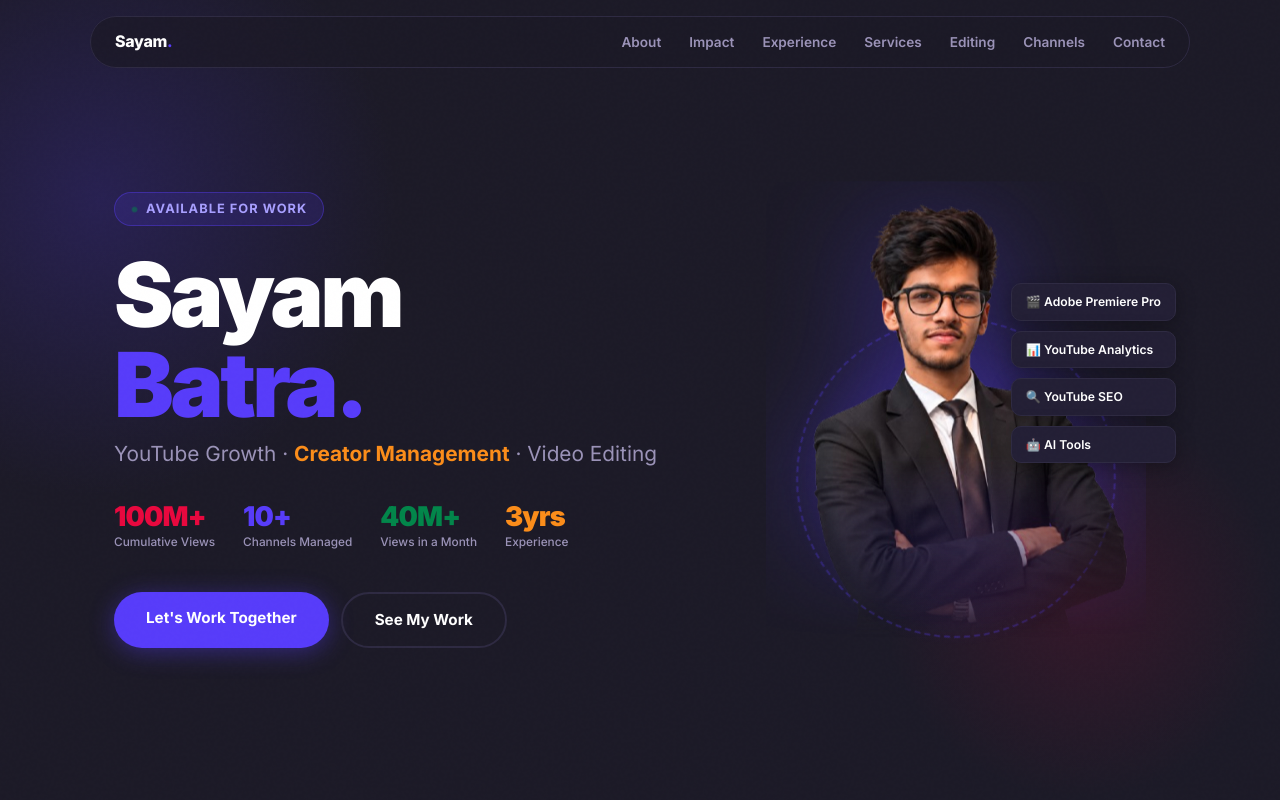
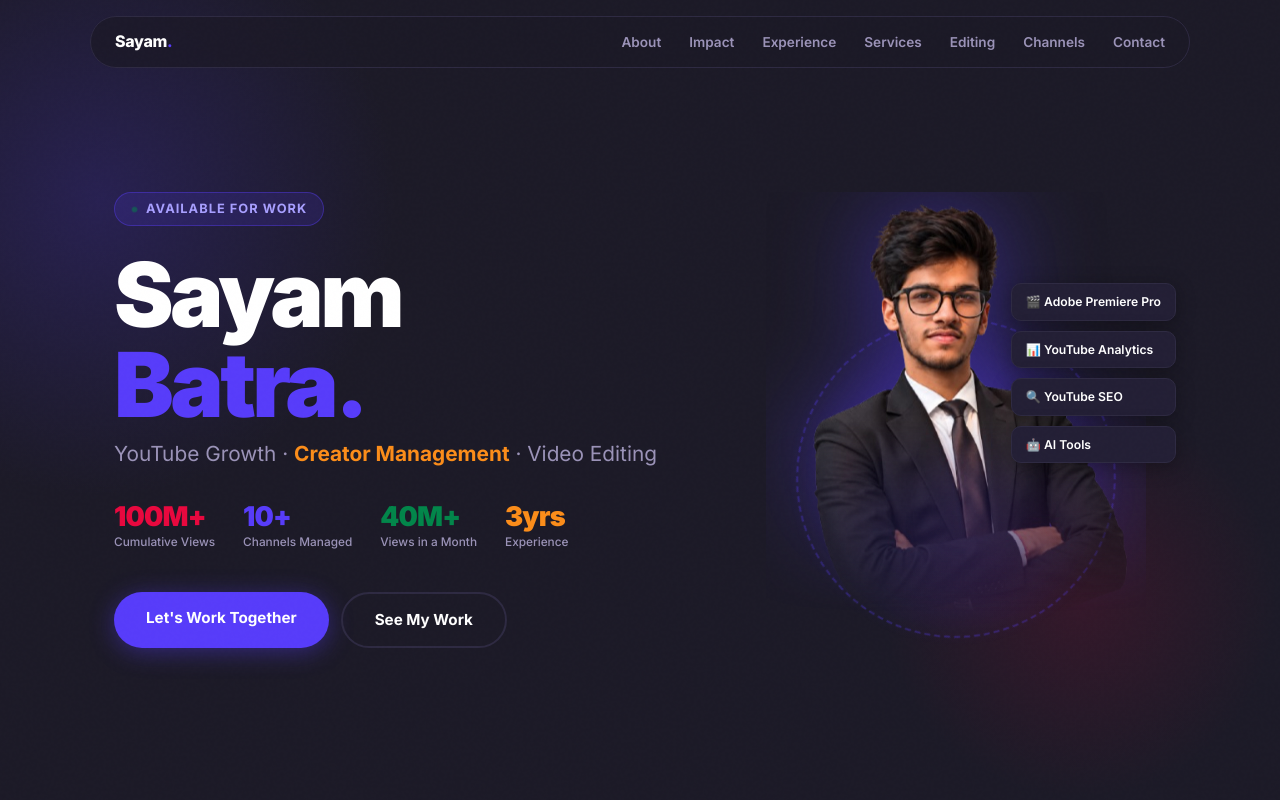
Before and after one commit to thesayambatra/sayam-portfolio, a React (Vite) app in the folder portfolio/: page / in a window 1280 px wide. Shown: the top 800 px of the page. Built offline with nearby package versions, Linux system fonts and the light colour scheme.

Commit message:
fix photo fade — use container mask not img mask

```diff
--- a/portfolio/src/components/Hero.css
+++ b/portfolio/src/components/Hero.css
@@ -152,10 +152,18 @@
   height: auto;
   object-fit: contain;
   object-position: bottom;
-  filter: drop-shadow(0 20px 60px rgba(87,60,250,0.4));
+  filter: drop-shadow(0 0 50px rgba(87,60,250,0.5));
   animation: float-photo 5s ease-in-out infinite;
-  -webkit-mask-image: linear-gradient(to bottom, black 60%, transparent 100%);
-  mask-image: linear-gradient(to bottom, black 60%, transparent 100%);
+  display: block;
+}
+
+.hero-photo-fade {
+  position: relative;
+  z-index: 1;
+  width: 100%;
+  max-width: 380px;
+  -webkit-mask-image: linear-gradient(to bottom, black 50%, transparent 92%);
+  mask-image: linear-gradient(to bottom, black 50%, transparent 92%);
 }
 
 @keyframes float-photo {
--- a/portfolio/src/components/Hero.jsx
+++ b/portfolio/src/components/Hero.jsx
@@ -48,11 +48,13 @@ export default function Hero() {
         <div className="hero-photo-wrap">
           <div className="hero-photo-glow" />
           <div className="hero-photo-ring" />
-          <img
-            src="/profile.png"
-            alt="Sayam Batra"
-            className="hero-photo"
-          />
+          <div className="hero-photo-fade">
+            <img
+              src="/profile.png"
+              alt="Sayam Batra"
+              className="hero-photo"
+            />
+          </div>
           <div className="hero-photo-chips">
             <div className="hero-chip">🎬 Adobe Premiere Pro</div>
             <div className="hero-chip">📊 YouTube Analytics</div>
```
